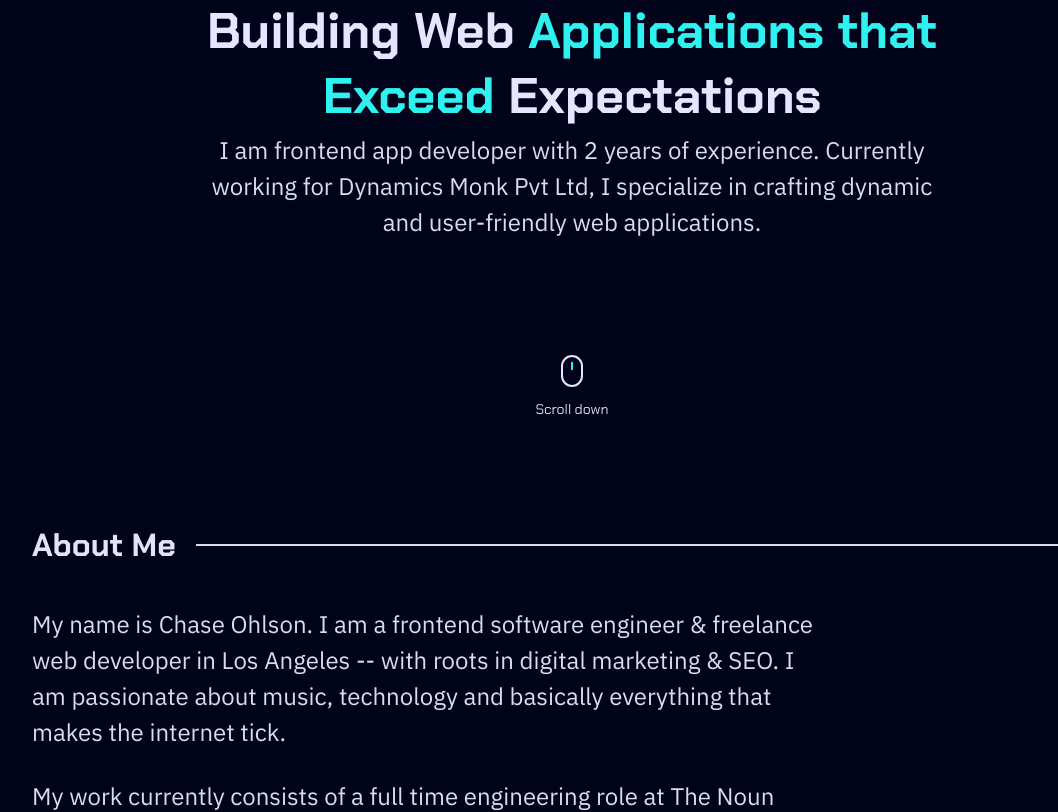
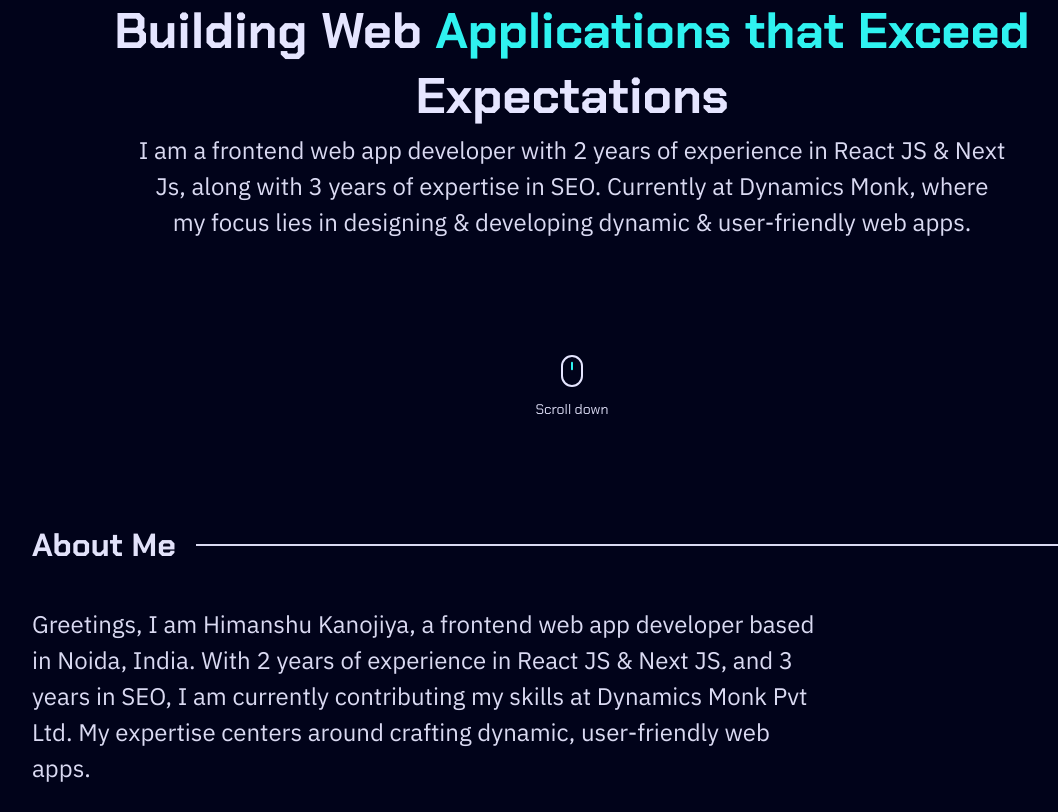
Before and after one commit to HimanshuKanojiya/himanshu-kanojiya-portfolio, a Next.js app: page / in a window 1280 px wide. Shown: the part 360-1172 px from the top of the page, without its empty margins (68-1126 px from the left). Built offline with nearby package versions, Linux system fonts and the light colour scheme.

Commit message:
messaging updated for hero section, contact and about me (first para)

```diff
--- a/src/app/layout.tsx
+++ b/src/app/layout.tsx
@@ -4,8 +4,9 @@ import "@components/styles/globals.css";
 import type { Metadata } from "next";
 
 export const metadata: Metadata = {
-  title: "Create Next App",
-  description: "Generated by create next app",
+  title: "Himanshu Kanojiya Web App Developer | Portfolio Website",
+  description:
+    "I am a frontend web app developer with 2 years of experience in React JS and Next JS, along with 3 years of expertise in SEO. I am currently employed at Dynamics Monk Pvt Ltd, where my focus lies in designing and developing dynamic and user-friendly web applications.",
 };
 
 export default function RootLayout({
--- a/src/components/AboutMe/AboutMe.tsx
+++ b/src/components/AboutMe/AboutMe.tsx
@@ -15,10 +15,11 @@ export const AboutMe: FC = () => {
       <AboutMeContainer>
         <div className="about-me">
           <p>
-            My name is Chase Ohlson. I am a frontend software engineer &
-            freelance web developer in Los Angeles -- with roots in digital
-            marketing & SEO. I am passionate about music, technology and
-            basically everything that makes the internet tick.
+            Greetings, I am Himanshu Kanojiya, a frontend web app developer
+            based in Noida, India. With 2 years of experience in React JS & Next
+            JS, and 3 years in SEO, I am currently contributing my skills at
+            Dynamics Monk Pvt Ltd. My expertise centers around crafting dynamic,
+            user-friendly web apps.
           </p>
           <p>
             My work currently consists of a full time engineering role at The
--- a/src/components/Contact/index.tsx
+++ b/src/components/Contact/index.tsx
@@ -13,10 +13,10 @@ export const Contact: FC = () => {
         <Image src={contactImage} width={306} height={321} alt="hero image" />
         <h2>Let’s collaborate</h2>
         <p>
-          My name is Chase Ohlson. I am a frontend software engineer & freelance
-          web developer in Los Angeles -- with roots in digital marketing & SEO.
-          I am passionate about music, technology and basically everything that
-          makes the internet tick.
+          Ready to elevate your web presence? With a solid 2-year foundation in
+          React and Next.js, coupled with 3 years mastering SEO, I am primed to
+          enhance your projects. Lets collaborate for impactful web solutions
+          that drive results. Hire me today to make your vision a reality.
         </p>
         <LinkedInButton />
       </div>
--- a/src/components/HeroSection/index.tsx
+++ b/src/components/HeroSection/index.tsx
@@ -18,9 +18,10 @@ export const HeroSection: FC = () => {
           Building Web <span> Applications that Exceed</span> Expectations
         </h1>
         <p className="description">
-          I am frontend app developer with 2 years of experience. Currently
-          working for Dynamics Monk Pvt Ltd, I specialize in crafting dynamic
-          and user-friendly web applications.
+          I am a frontend web app developer with 2 years of experience in React
+          JS & Next Js, along with 3 years of expertise in SEO. Currently at
+          Dynamics Monk, where my focus lies in designing & developing dynamic &
+          user-friendly web apps.
         </p>
       </div>
 
--- a/src/components/HeroSection/styles/HeroSectionContainer.tsx
+++ b/src/components/HeroSection/styles/HeroSectionContainer.tsx
@@ -6,7 +6,7 @@ export const HeroSectionContainer = styled.div`
   align-items: center;
   position: relative;
   width: 100%;
-  height: 800px;
+  height: 850px;
 
   & .info {
     max-width: 780px;
@@ -47,7 +47,7 @@ export const HeroSectionContainer = styled.div`
       color: ${({ theme }) => theme.colors.texts.body};
       text-align: center;
       margin: ${({ theme }) => `${theme.spaces.m} 0 0`};
-      max-width: 756px;
+      max-width: 870px;
     }
   }
 
@@ -64,7 +64,7 @@ export const HeroSectionContainer = styled.div`
     height: 90vh;
 
     & .info {
-      max-width: 871px;
+      max-width: 950px;
       padding-inline: 0;
       top: -8.5%;
 
```
